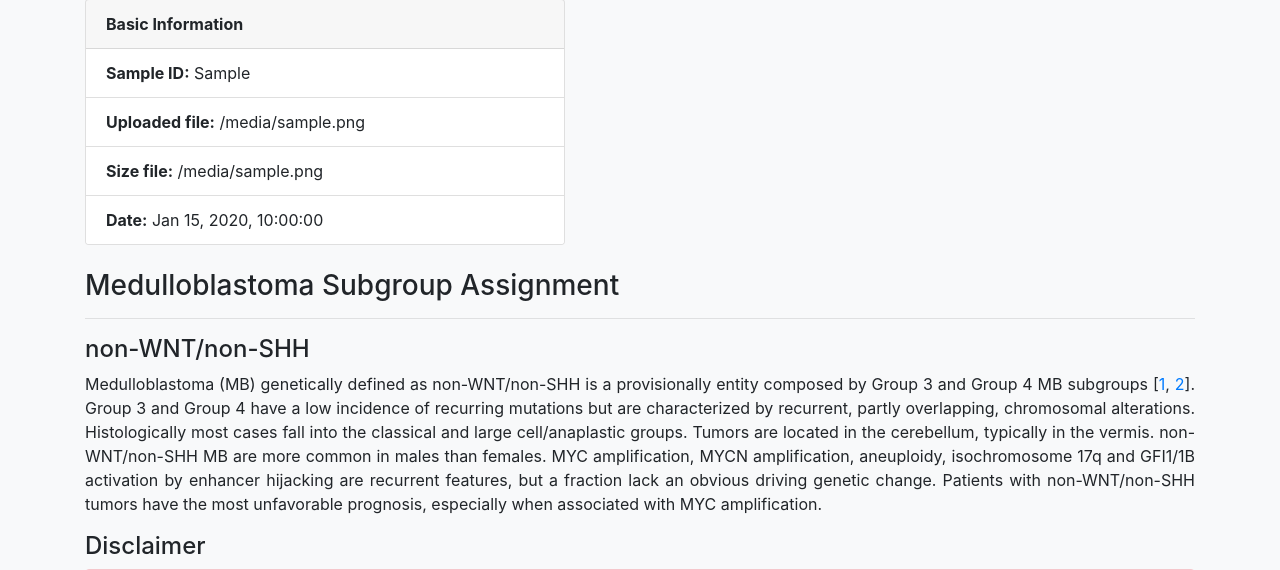
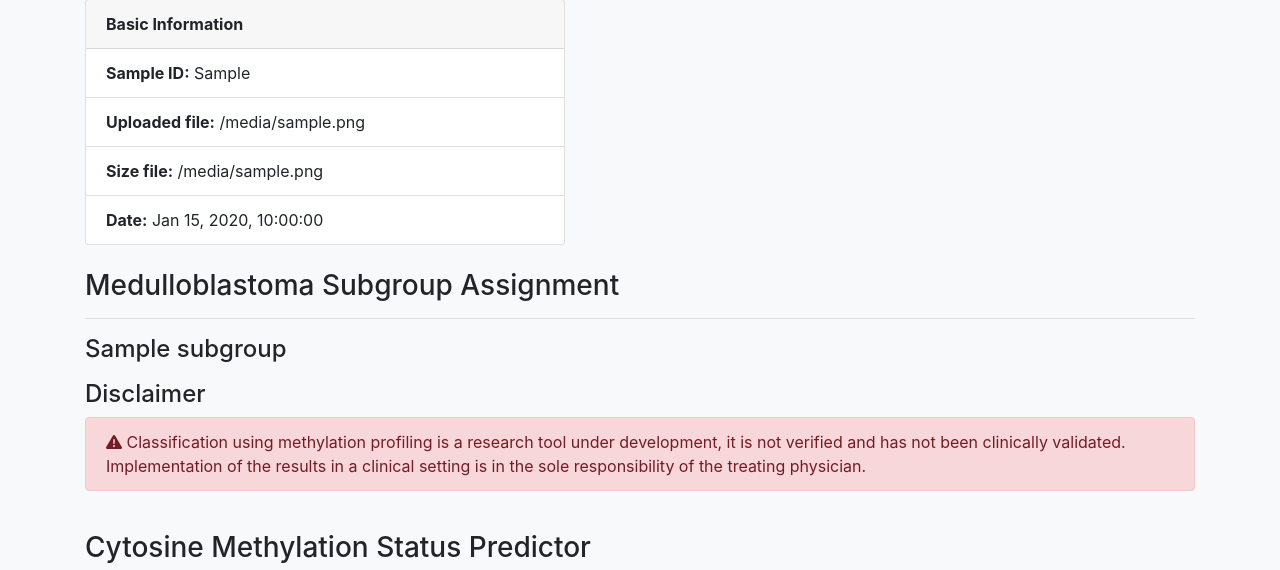
Before and after one commit to b2slab/epigeapp, a Django app: template templates/core_app/sample_detail.html in a window 1280 px wide. Shown: the part 392-962 px from the top of the page. Run offline with Django 3.2, Linux system fonts and the light colour scheme; the template is opened without the code that fills it: most values are stand-ins (such as "Sample title", 1, 10 or a date in 2020); some libraries are stand-ins or nearby versions.

Commit message:
Version sample detail acabada v1

```diff
--- a/templates/core_app/sample_detail.html
+++ b/templates/core_app/sample_detail.html
@@ -21,10 +21,19 @@
     <br>
     <h3>Medulloblastoma Subgroup Assignment</h3>
     <hr>
-    <h4>non-WNT/non-SHH</h4>
-    <p style="text-align: justify;
-    text-justify: inter-word;">Medulloblastoma (MB) genetically defined as non-WNT/non-SHH is a provisionally entity composed by Group 3 and Group 4 MB subgroups [<a href="#cita_louis">1</a>, <a href="#cita_rama">2</a>].
-      Group 3 and Group 4 have a low incidence of recurring mutations but are characterized by recurrent, partly overlapping, chromosomal alterations. Histologically most cases fall into the classical and large cell/anaplastic groups. Tumors are located in the cerebellum, typically in the vermis. non-WNT/non-SHH MB are more common in males than females. MYC amplification, MYCN amplification, aneuploidy, isochromosome 17q and GFI1/1B activation by enhancer hijacking are recurrent features, but a fraction lack an obvious driving genetic change. Patients with non-WNT/non-SHH tumors have the most unfavorable prognosis, especially when associated with MYC amplification.</p>
+    <h4>{{ classification.subgroup }}</h4>
+    {% if classification.subgroup == "WNT" %}
+        <p class="text-align: justify;text-justify: inter-word;">Medulloblastoma (MB) genetically defined as Wingless-activated (WNT) is characterized by monosomy of chromosome 6 in more than 80% of tumors together with mutation of CTNNB1. Histologically most WNT cases are classified as classic or, less frequent, as large cell/anaplastic variant. WNT tumors are located in the cerebellum, typically in the vermis and the median age of presentation is 12 years. Patients with WNT MB have an excellent prognosis with current therapy schemes (5-year event free survival greater than 90%) and are currently considered for controlled reduction of treatment (<a href="https://clinicaltrials.gov" target="_blank" rel="noreferrer noopener">https://clinicaltrials.gov</a>).</p>
+    {% elif classification.subgroup == "SHH" %}
+        <p class="text-align: justify;text-justify: inter-word;">Medulloblastoma (MB) genetically defined as Sonic Hedgehog activated (SHH) are characterized by upstream SHH pathway alterations, such as PTCH1 and SMO, or SUFU. Young MB SHH patients may have germline origin associated to Gorlin’s syndrome. SHH MB subgroup class includes the majority of TP53-mutated MB tumors, often associated to Li-Fraumeni syndrome. This SHH-TP53 mutated tumors are typically associated with children about 8-15 years and often have large cell/anaplastic morphology, with large amount of copy number alterations even chromothripsis. Histologically most cases are classified as desmoplastic or extensive nodularity variant, less commonly as classic variant and occasionally as large cell/anaplastic. MB SHH tumors are located in the cerebellum with a tendency to be present laterally. Median age of presentation is 2 years for infants and 22 years for children and adult. The prognosis of SHH-activated MBs is largely dependent on patient’s age and specific genetic features where children with TP53 mutated SHH tumors have  poorer outcome. Subgroup-driven clinical trials are currently being conducted aimed at the estimation of the efficacy of SHH pathway inhibitors (e.g.vismodegib) at diagnosis or in recurrent or refractory SHH-activated tumors (<a href="https://clinicaltrials.gov" target="_blank" rel="noreferrer noopener">https://clinicaltrials.gov</a>).</p>
+    {% elif classification.subgroup == "non-WNT/non-SHH" %}
+        <p style="text-align: justify;text-justify: inter-word;">
+          Medulloblastoma (MB) genetically defined as non-WNT/non-SHH is a provisionally entity composed by Group 3 and Group 4 MB subgroups [<a href="#cita_louis">1</a>, <a href="#cita_rama">2</a>].
+          Group 3 and Group 4 have a low incidence of recurring mutations but are characterized by recurrent, partly overlapping, chromosomal alterations. Histologically most cases fall into the classical and large cell/anaplastic groups. Tumors are located in the cerebellum, typically in the vermis. non-WNT/non-SHH MB are more common in males than females. MYC amplification, MYCN amplification, aneuploidy, isochromosome 17q and GFI1/1B activation by enhancer hijacking are recurrent features, but a fraction lack an obvious driving genetic change. Patients with non-WNT/non-SHH tumors have the most unfavorable prognosis, especially when associated with MYC amplification.
+        </p>
+    {% else %}
+        <p class="text-align: justify;text-justify: inter-word;"></p>
+    {% endif %}
     <h4>Disclaimer</h4>
     <div class="alert alert-danger" role="alert">
         <i class="fa-solid fa-triangle-exclamation"></i> Classification using methylation profiling is a research tool under development, it is not verified and has not been clinically validated. Implementation of the results in a clinical setting is in the sole responsibility of the treating physician.
@@ -65,10 +74,10 @@
         </thead>
         <tbody>
           <tr>
-            <th scope="row">non-WNT/non-SHH</th>
-            <td>0.3</td>
-            <td>0.3</td>
-            <td>1.0</td>
+            <th scope="row">{{ classification.subgroup }}</th>
+            <td>{{ classification.score_wnt }}</td>
+            <td>{{ classification.score_shh }}</td>
+            <td>{{ classification.score_gg }}</td>
           </tr>
         </tbody>
     </table>
```
